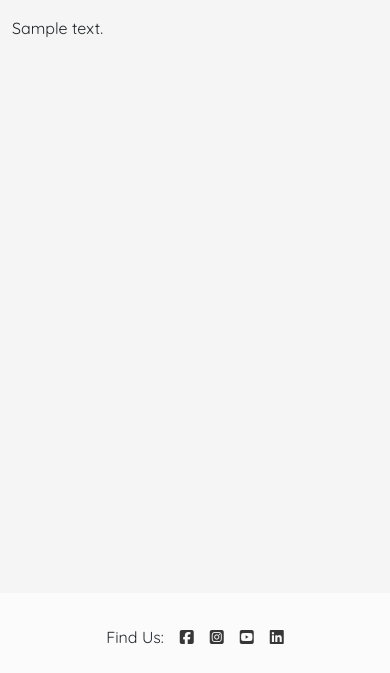
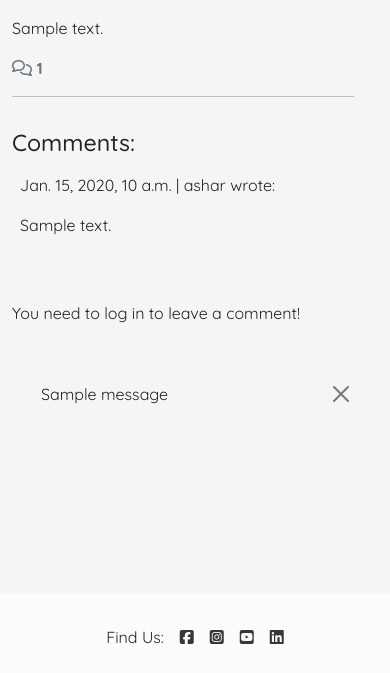
Before and after one commit to asyaharoyan/test-olp, a Django app: a page that uses templates/base.html in a window 390 px wide. Shown: the part 171-844 px from the top of the page. Run offline with Django 4.2, Linux system fonts and the light colour scheme; data comes from the database, SQL or seed files in the repository; tables that the repository leaves empty hold one stand-in row (values such as "Sample post"); one stand-in notice (Sample message) is shown; some libraries are stand-ins or nearby versions.

Commit message:
Add comment form

```diff
--- /dev/null
+++ b/courses/forms.py
@@ -0,0 +1,8 @@
+from .models import Comment
+from django import forms
+
+
+class CommentForm(forms.ModelForm):
+    class Meta:
+        model = Comment
+        fields = ('body',)
--- a/courses/models.py
+++ b/courses/models.py
@@ -1,6 +1,7 @@
 from django.db import models
 from cloudinary.models import CloudinaryField
 from django.contrib.auth.models import User
+
 
 STATUS = ((0, "Draft"), (1, "Published"))
 
--- a/courses/templates/courses/course_detail.html
+++ b/courses/templates/courses/course_detail.html
@@ -34,5 +34,65 @@
                     {{ lesson.description | safe }}
                 </article>
         </div>
+
+        <!-- Displaying count of comments -->
+  <div class="row">
+    <div class="col-12">
+      <strong class="text-secondary">
+        <i class="far fa-comments"></i> {{ comment_count }}
+      </strong>
+    </div>
+    <div class="col-12">
+      <hr>
+    </div>
+  </div>
+  <!-- Displaying Comments -->
+  <div class="row">
+    <div class="col-md-8 mb-4 mt-3">
+      <h3>Comments:</h3>
+      <div class="card-body">
+        <!-- To loop through each comments -->
+        {% for comment in comments %}
+        <div class="p-2 comments
+          {% if not comment.approved and comment.commenter == user %}
+          faded{% elif not comment.approved %} d-none{% endif %}">
+          <p class="font-weight-bold">
+            {{ comment.created_on }} |
+            <span class="font-weight-normal">
+              {{ comment.commenter }}
+            </span> wrote:
+          </p>
+          <div id="comment{{ comment.id }}">
+            {{ comment.body | linebreaks }}
+          </div>
+          {% if not comment.approved and comment.commenter == user %}
+          <p class="approval">
+            This comment is awaiting approval
+          </p>
+          {% endif %}
+        </div>
+        <!-- Our for loop ends here -->
+        {% endfor %}
+      </div>
+    </div>
+    <!-- Creating New Comments -->
+    <div class="col-md-4 mb-4 mt-3">
+        <div class="card-body">
+          {% if user.is_authenticated %}
+          <h3>Leave a comment:</h3>
+          <p>Posting as: {{ user.username }}</p>
+          <form id="commentForm" method="post"
+            style="margin-top: 1.3em;">
+            {{ comment_form | crispy }}
+            {% csrf_token %}
+            <button id="submitButton" type="submit"
+              class="btn btn-primary signin-btn">Submit</button>
+          </form>
+          {% else %}
+          <p>You need to log in to leave a comment!</p>
+          {% endif %}
+        </div>
+      </div>
+  </div>
     </div>
 {% endblock content %}
--- a/courses/views.py
+++ b/courses/views.py
@@ -1,7 +1,9 @@
 from django.shortcuts import render, get_object_or_404
 from django.views import generic
 from django.views.generic import ListView
-from .models import Course, Lesson
+from django.contrib import messages
+from .models import Course, Lesson, Comment
+from .forms import CommentForm
 
 # Create your views here.
 
@@ -28,9 +30,30 @@ def course_detail(request, slug):
 
     queryset = Lesson.objects.filter(status=1)
     lesson = get_object_or_404(queryset, slug=slug)
+    comments = lesson.comments.all().order_by("-created_on")
+    comment_count = lesson.comments.filter(approved=True).count()
+
+    if request.method == "POST":
+        comment_form = CommentForm(data=request.POST)
+        if comment_form.is_valid():
+            comment = comment_form.save(commit=False)
+            comment.commenter = request.user
+            comment.course = lesson
+            comment.save()
+            messages.add_message(
+                request, messages.SUCCESS,
+                'Comment submitted and awaiting approval'
+            )
+
+    comment_form = CommentForm()
 
     return render(
         request,
         "courses/course_detail.html",
-        {"lesson": lesson},
+        {
+            "lesson": lesson,
+            "comments": comments,
+            "comment_count": comment_count,
+            "comment_form": comment_form,
+            },
     )
--- a/main/settings.py
+++ b/main/settings.py
@@ -30,7 +30,7 @@ SECRET_KEY = os.environ.get('SECRET_KEY')
 DEBUG = 'DEVELOPMENT' in os.environ
 # DEBUG = True
 
-ALLOWED_HOSTS = ['8000-asyaharoyan-testolp-tdm8astyju1.ws-eu110.gitpod.io',
+ALLOWED_HOSTS = ['8000-asyaharoyan-testolp-tdm8astyju1.ws-eu111.gitpod.io',
 ".herokuapp.com"
 ]
 
--- a/templates/base.html
+++ b/templates/base.html
@@ -77,6 +77,21 @@
         {% block content %}
 
         {% endblock %}
+        <!-- displaying Django messages -->
+<div class="container">
+  <div class="row">
+    <div class="col-md-8 offset-md-2">
+      {% for message in messages %}
+      <div class="alert {{ message.tags }} alert-dismissible
+        fade show" id="msg" role="alert">
+        {{ message | safe }}
+        <button type="button" class="btn-close"
+          data-bs-dismiss="alert" aria-label="Close"></button>
+      </div>
+      {% endfor %}
+    </div>
+  </div>
+</div>
     </main>
 
 
```
Also changed, not shown: 1 other file.
